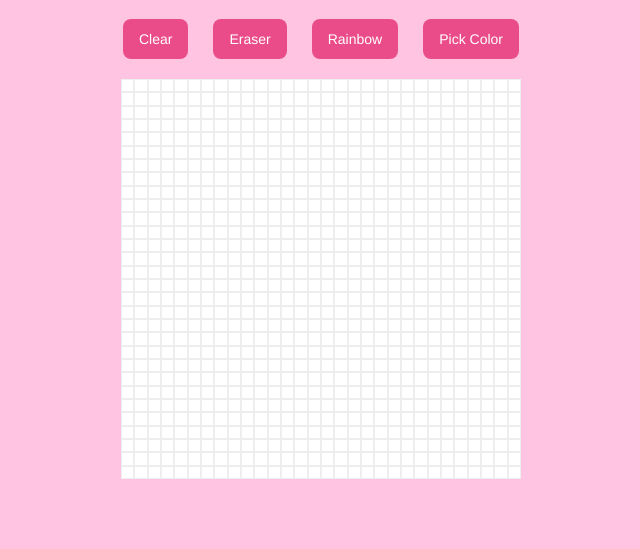
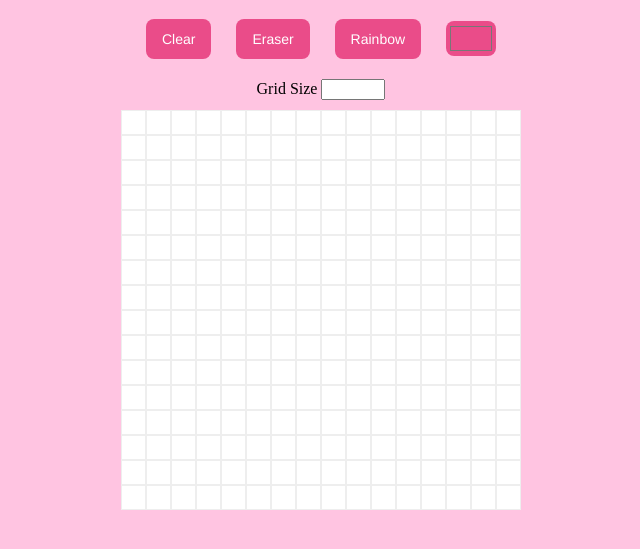
Before and after one commit to Chetonix/top-etch-a-sketch, a website: page index.html in a window 1280 px wide. Shown: the part 69-618 px from the top of the page, without its empty margins (319-959 px from the left). Drawn offline with Linux system fonts and the light colour scheme.

Commit message:
all done just grid size manipulation remains

```diff
--- a/index.html
+++ b/index.html
@@ -14,13 +14,18 @@
         <button class="clear button">Clear</button>
         <button class="erase button">Eraser</button>
         <button class="rainbow button">Rainbow</button>
-        <button class="pick button">Pick Color</button>
+        <!-- <button class="pick button"><input type="color" value="#ea4c89" id="input-color"></button> -->
+        <input type="color" value="#ea4c89" id="input-color">
       </div>
       <!-- <div class="size-container">
         <p>Pixel Size</p>
         <input type="range" min="2" max="20" value="16" id="sizeRange" class="slider">
         <p>Smallest to Largest</p>
       </div> -->
+      <div class="grid-size">
+        <label for="pixel">Grid Size</label>
+        <input type="number" name="pixel" id="pixels" min="4" max="100" step="1">
+      </div>
     </div>
 
 
--- a/index.js
+++ b/index.js
@@ -3,7 +3,9 @@ const sketchPad = document.createElement("div");
 let color = "rainbow";
 let elementBefore = document.querySelector(".size-container");
 let slider = document.querySelector('#sizeRange');
-
+let userColorPicker = document.getElementById("input-color");
+// let pixelSelection = document.getElementById("pixels");
+let gridNumber = 16;
 function createGrid(gridNumber) {
   for (let i = 0; (i < (gridNumber * gridNumber)); i++) {
 
@@ -27,7 +29,7 @@ function createGrid(gridNumber) {
 
 // slider.addEventListener('mouseup', pixelSize);
 
-createGrid(30);
+createGrid(16);
 
 sketchPad.classList.add("sketch-pad");
 let squares = document.querySelectorAll(".square");
@@ -44,8 +46,12 @@ function applyColor() {
     // console.log(this);
     this.style.backgroundColor = randomColor;
   }
-  if (color === "eraser") {
+  else if (color === "eraser") {
     this.style.backgroundColor = "white";
+  }
+
+  else {
+    this.style.backgroundColor = color;
   }
 }
 const clearBtn = document.querySelector(".clear");
@@ -67,3 +73,6 @@ eraser.addEventListener("click", () => (color = "eraser"));
 
 const rainbow = document.querySelector(".rainbow");
 rainbow.addEventListener("click", () => {color = "rainbow"});
+userColorPicker.addEventListener("input", (event) => {color = event.target.value});
+userColorPicker.addEventListener("change", (event) => {color = event.target.value});
+// pixelSelection.addEventListener("input", (event) => {gridNumber = event.target.value; createGrid(gridNumber);});
--- a/styles.css
+++ b/styles.css
@@ -84,3 +84,19 @@ body {
 .button:hover {
   background-color: #f082ac;
 }
+
+#input-color {
+  align-self: center;
+  background-color: #ea4c89;
+  height: 35px;
+  border-radius: 8px;
+  border: none;
+}
+
+.grid-size {
+  margin-bottom: 10px;
+}
+
+.grid-size label {
+  align-self: center;
+}
```
